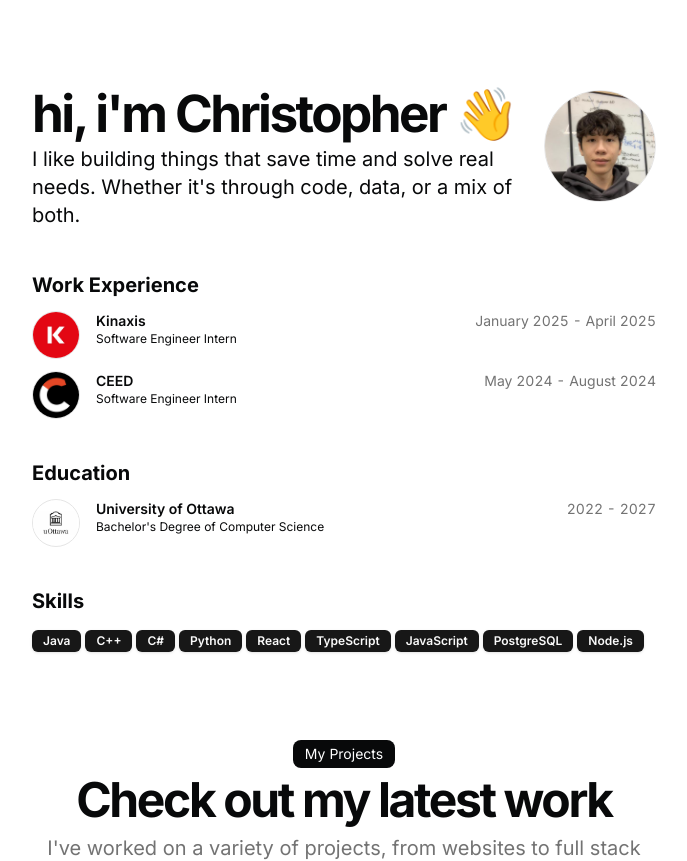
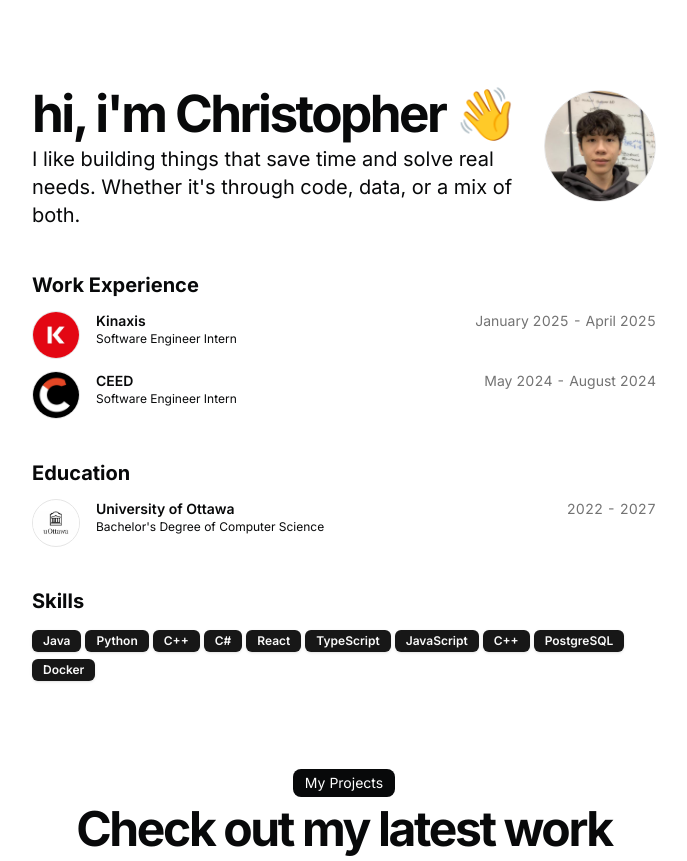
Before and after one commit to ChristopherLit/portfolio, a Next.js app: page / in a window 1280 px wide. Shown: the top 861 px of the page, without its empty margins (296-983 px from the left). Built offline with nearby package versions, Linux system fonts and the light colour scheme.

Commit message:
Updated skills

```diff
--- a/src/data/resume.tsx
+++ b/src/data/resume.tsx
@@ -11,14 +11,15 @@ export const DATA = {
   avatarUrl: "/me.jpg",
   skills: [
   "Java",
+  "Python",
   "C++",
   "C#",
-  "Python",
   "React",
   "TypeScript",
   "JavaScript",
+  "C++",
   "PostgreSQL",
-  "Node.js"
+  "Docker",
 ],
 
   work: [
```
